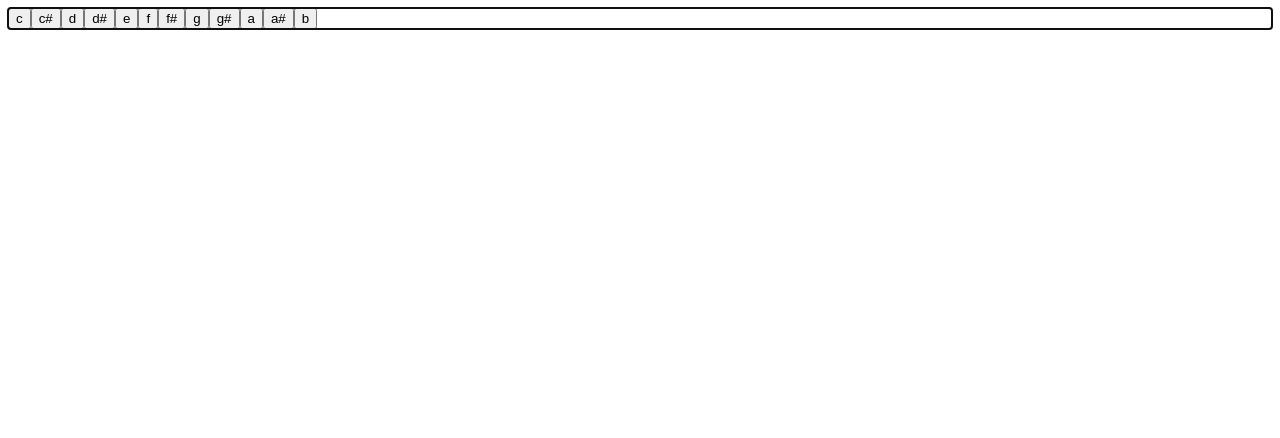
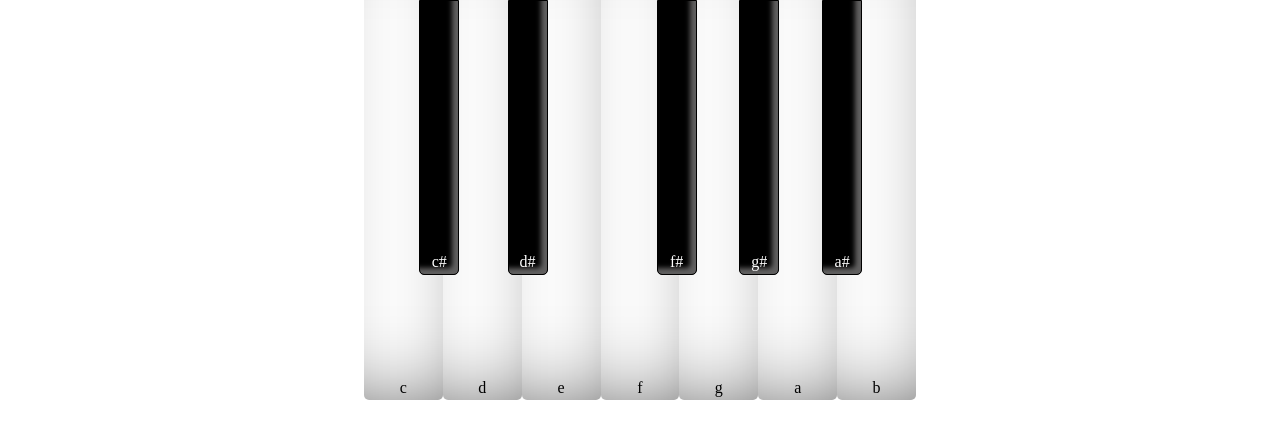
Before and after one commit to Steezy1416/piano-note-practice, a React (Create React App) app: page / in a window 1280 px wide. Shown: the top 438 px of the page. Built offline with nearby package versions, Linux system fonts and the light colour scheme.

Commit message:
styled the basics of the piano

```diff
--- a/src/App.js
+++ b/src/App.js
@@ -1,4 +1,5 @@
 import TreblePiano from "./components/TreblePiano/TreblePiano";
+import "./style.css"
 
 function App() {
   return (
--- a/src/components/TreblePiano/TrebleNote.js
+++ b/src/components/TreblePiano/TrebleNote.js
@@ -4,14 +4,21 @@ const TrebleNote = ({ note, playNote, currentNote, setCurrentNote }) => {
   const { name, sound, isSharp, key } = note;
 
   const noteRef = useRef(null);
+  const buttonRef = useRef(null)
 
   if (currentNote && currentNote === name) {
+    buttonRef.current.focus()
     playNote(noteRef);
     setCurrentNote("");
   }
+  console.log(currentNote);
 
   return (
-    <button onClick={() => playNote(noteRef)}>
+    <button
+    ref={buttonRef}
+      className={isSharp ? "black-key" : "white-key"}
+      onClick={() => playNote(noteRef)}
+    >
       {name}
       <audio ref={noteRef} src={sound} />
     </button>
--- a/src/components/TreblePiano/TreblePiano.js
+++ b/src/components/TreblePiano/TreblePiano.js
@@ -1,6 +1,7 @@
 import { useEffect, useRef, useState } from "react";
 import TrebleNote from "./TrebleNote";
 import trebleNotes from "./trebleNotes";
+import "./treblePiano.css";
 
 const TreblePiano = () => {
   const treblePianoRef = useRef(null);
@@ -24,7 +25,9 @@ const TreblePiano = () => {
   };
 
   return (
+    <div className="treble-piano-content">
       <div
+        className="treble-piano"
         onClick={() => treblePianoRef.current.focus}
         tabIndex={0}
         ref={treblePianoRef}
@@ -42,6 +45,7 @@ const TreblePiano = () => {
           );
         })}
       </div>
+    </div>
   );
 };
 
--- /dev/null
+++ b/src/components/TreblePiano/treblePiano.css
@@ -0,0 +1,65 @@
+.treble-piano-content {
+  margin: 0 auto;
+  padding: 0 1.5rem;
+  max-width: 600px;
+}
+
+.treble-piano {
+  display: grid;
+  grid-template-columns: repeat(7, 1fr);
+  grid-template-rows: 400px;
+  position: relative;
+}
+
+:focus {
+  outline: none;
+}
+
+.white-key,
+.black-key {
+  display: grid;
+  place-items: end center;
+}
+
+.white-key {
+  border: none;
+  background-color: white;
+  color: black;
+  border-radius: 0 0 5px 5px;
+  box-shadow: inset -10px -37px 106px -71px rgba(0, 0, 0, 1);
+}
+
+.white-key:focus {
+  box-shadow: inset -10px -37px 106px -49px rgba(0, 0, 0, 1);
+}
+
+.black-key {
+  background-color: black;
+  color: white;
+  border: 1px solid black;
+  position: absolute;
+  height: 275px;
+  width: 40px;
+  border-radius: 0 0 5px 5px;
+  box-shadow: -6px -6px 5px 0px rgba(130, 128, 128, 0.75) inset;
+}
+
+.black-key:focus {
+  box-shadow: -4px -2px 5px 0px rgba(130, 128, 128, 0.75) inset;
+}
+
+.black-key:nth-child(2) {
+  left: 10%;
+}
+.black-key:nth-child(4) {
+  left: 26%;
+}
+.black-key:nth-child(7) {
+  left: 53%;
+}
+.black-key:nth-child(9) {
+  left: 68%;
+}
+.black-key:nth-child(11) {
+  left: 83%;
+}
--- /dev/null
+++ b/src/style.css
@@ -0,0 +1,42 @@
+*,
+*::before,
+*::after {
+  box-sizing: border-box;
+}
+
+* {
+  margin: 0;
+  padding: 0;
+}
+
+body {
+  line-height: 1.5;
+  -webkit-font-smoothing: antialiased;
+  min-height: 100dvh;
+}
+
+img,
+picture,
+video,
+canvas,
+svg {
+  display: block;
+  max-width: 100%;
+}
+
+input,
+button,
+textarea,
+select {
+  font: inherit;
+}
+
+p,
+h1,
+h2,
+h3,
+h4,
+h5,
+h6 {
+  overflow-wrap: break-word;
+}
```
Lines whose indentation alone changed are shown as unchanged.
